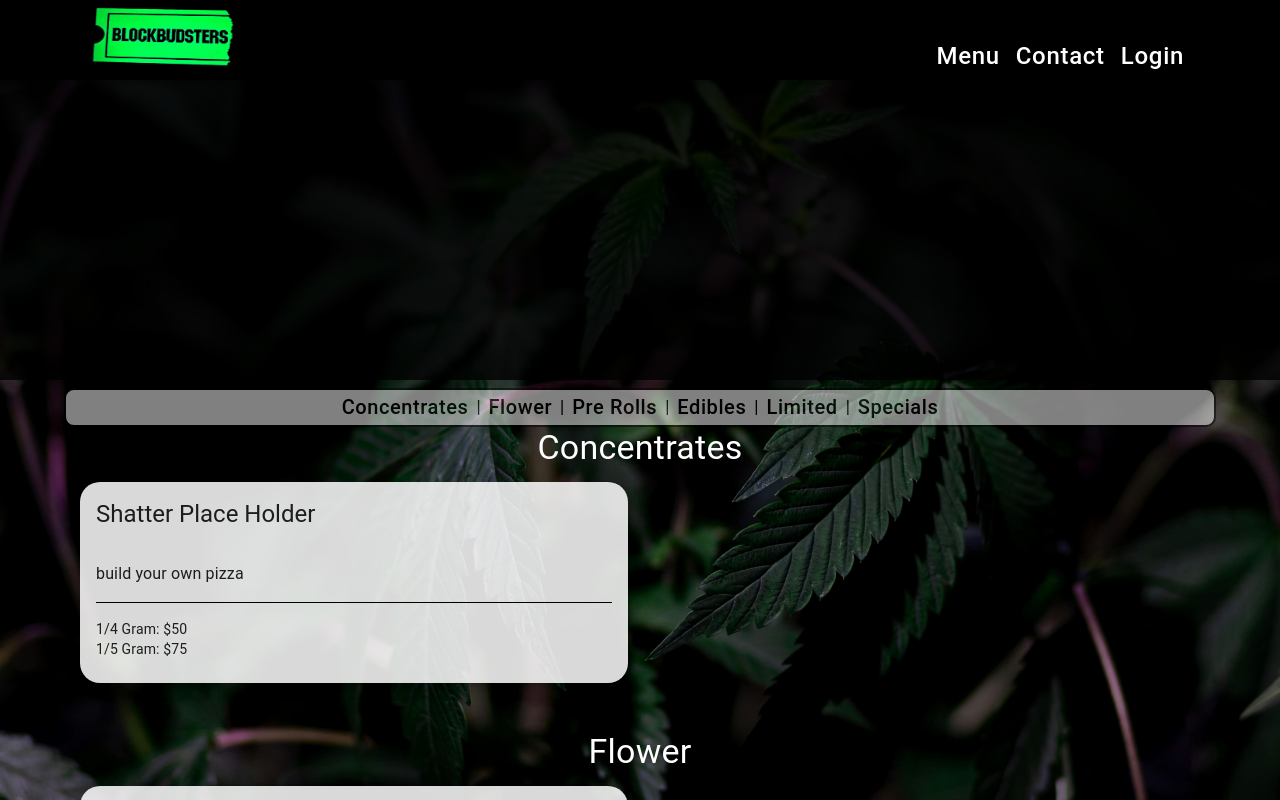
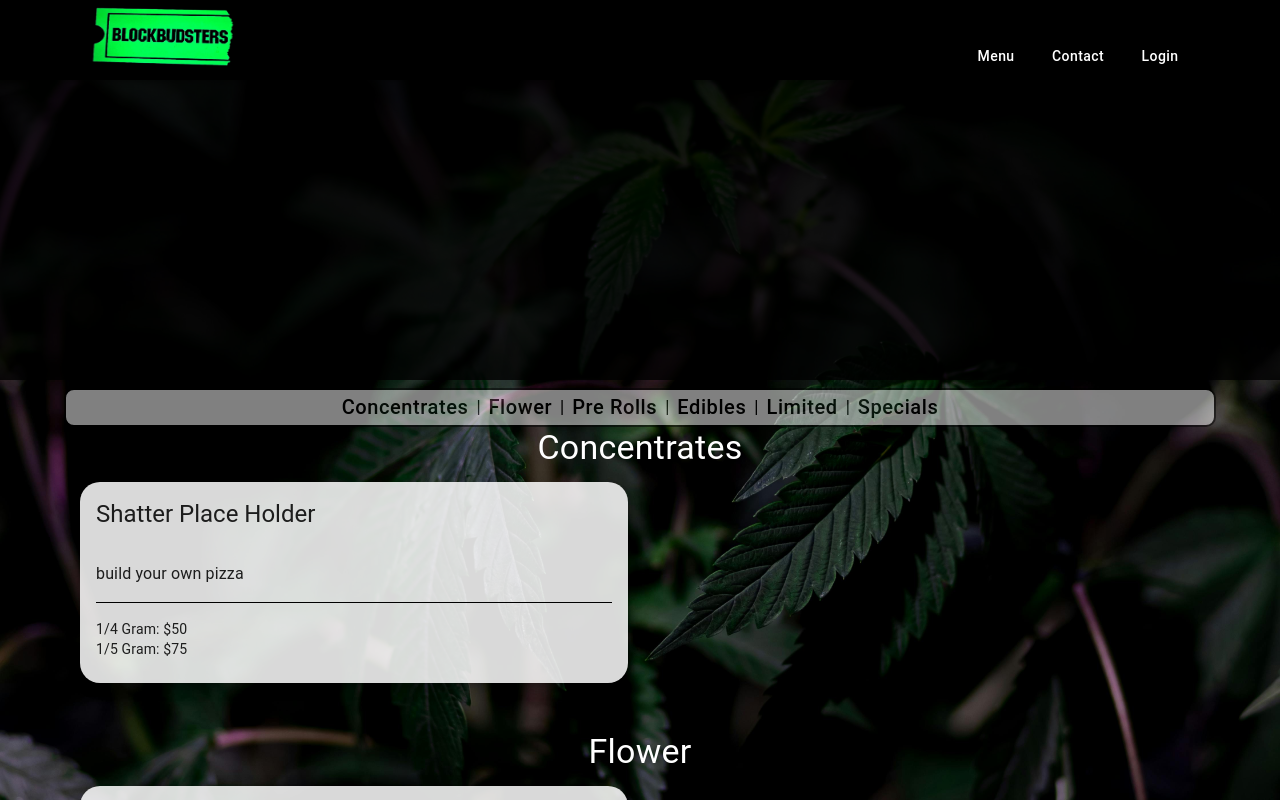
Before and after one commit to TimL94/BlockBudsters, a React (Vite) app in the folder client/: page /Menu in a window 1280 px wide. Both pictures are taken after a click on the button "YES". Shown: the top 800 px of the page. Built offline with nearby package versions, Linux system fonts and the light colour scheme.

Commit message:
fixed nav

```diff
--- a/client/src/components/Navbar.jsx
+++ b/client/src/components/Navbar.jsx
@@ -19,20 +19,18 @@ import {
   RestaurantMenu as RestarauntMenuIcon,
   Event as EventIcon,
   LocalPizza as PizzaIcon,
-  EditCalendar as BookingIcon,
   ContactPhone as ContactIcon,
   Login as LoginIcon
 } from '@mui/icons-material';
 import Auth from '../utils/auth';
 
-import logo from  '../assets/images/BlockBudsters.png';
-
-
-const pages = [ 'Menu', 'Contact', 'Login'] ;
+import logo from '../assets/images/BlockBudsters.png';
 
 function ResponsiveAppBar() {
-  const handleCloseNavMenu = () => {
-    setAnchorElNav(null);
+  const [open, setOpen] = React.useState(false);
+
+  const toggleDrawer = (newOpen) => () => {
+    setOpen(newOpen);
   };
 
   const logout = (event) => {
@@ -40,16 +38,10 @@ function ResponsiveAppBar() {
     Auth.logout();
   };
 
-
-  const [open, setOpen] = React.useState(false);
-
-  const toggleDrawer = (newOpen) => () => {
-    setOpen(newOpen);
-  };
-  const buttonStyles = {textDecoration:'none', color:'inherit', textTransform:'none'};
+  const buttonStyles = { textDecoration: 'none', color: 'inherit', textTransform: 'none' };
 
   const DrawerList = (
-    <Box sx={{ width: 250}} role="presentation" onClick={toggleDrawer(false)}>
+    <Box sx={{ width: 250 }} role="presentation" onClick={toggleDrawer(false)}>
       <List>
         <ListItem disablePadding>
           <Button
@@ -62,12 +54,11 @@ function ResponsiveAppBar() {
             <ListItemIcon>
               <RestarauntMenuIcon />
             </ListItemIcon>
-            <ListItemText>
-              Menu
-            </ListItemText>
+            <ListItemText>Menu</ListItemText>
           </Button>
         </ListItem>
-        {Auth.loggedIn() ?
+
+        {Auth.loggedIn() && (
           <ListItem disablePadding>
             <Button
               sx={buttonStyles}
@@ -78,14 +69,12 @@ function ResponsiveAppBar() {
               <ListItemIcon>
                 <PizzaIcon />
               </ListItemIcon>
-            <ListItemText>
-              Order Online
-            </ListItemText>
+              <ListItemText>Order Online</ListItemText>
             </Button>
-        </ListItem> :
-        null
-        }
-        {Auth.loggedIn() && Auth.isAdmin() ?
+          </ListItem>
+        )}
+
+        {Auth.loggedIn() && Auth.isAdmin() && (
           <ListItem disablePadding>
             <Button
               sx={buttonStyles}
@@ -96,14 +85,14 @@ function ResponsiveAppBar() {
               <ListItemIcon>
                 <EventIcon />
               </ListItemIcon>
-            <ListItemText>
-              Inventory
-            </ListItemText>
+              <ListItemText>Inventory</ListItemText>
             </Button>
-        </ListItem> : null}
+          </ListItem>
+        )}
       </List>
 
       <Divider />
+
       <List>
         <ListItem disablePadding>
           <Button
@@ -115,17 +104,14 @@ function ResponsiveAppBar() {
             <ListItemIcon>
               <ContactIcon />
             </ListItemIcon>
-            <ListItemText>
-              Contact
-            </ListItemText>
+            <ListItemText>Contact</ListItemText>
           </Button>
         </ListItem>
-
       </List>
 
       <Divider />
       <List>
-        {!Auth.loggedIn() ?
+        {!Auth.loggedIn() ? (
           <ListItem disablePadding>
             <Button
               sx={buttonStyles}
@@ -136,33 +122,30 @@ function ResponsiveAppBar() {
               <ListItemIcon>
                 <LoginIcon />
               </ListItemIcon>
-              <ListItemText>
-                Login
-              </ListItemText>
+              <ListItemText>Login</ListItemText>
             </Button>
-        </ListItem> :
+          </ListItem>
+        ) : (
           <ListItem disablePadding>
             <Button
-            sx={{ ...buttonStyles}}
+              sx={buttonStyles}
               onClick={logout}
               width='100%'
             >
               <ListItemIcon>
                 <LoginIcon />
               </ListItemIcon>
-              <ListItemText>
-                Logout
-              </ListItemText>
+              <ListItemText>Logout</ListItemText>
             </Button>
           </ListItem>
-  }
+        )}
       </List>
     </Box>
   );
 
   return (
     <Box sx={{ display: 'flex', justifyContent: 'center', width: '100%' }}>
-      <AppBar position="static" sx={{ maxWidth: { mb: '100vw', md: '100vw', maxHeight:'150px', background: 'black'}}}>
+      <AppBar position="static" sx={{ maxWidth: '100vw', maxHeight: '150px', background: 'black' }}>
         <Container width='100vw'>
           <Toolbar>
             <Typography
@@ -171,12 +154,12 @@ function ResponsiveAppBar() {
               component={Link}
               href="/"
               sx={{
-                display: { xs: 'none', lg: 'flex', md:'flex' },
-                mt: .3,
-                mb: .3
+                display: { xs: 'none', lg: 'flex', md: 'flex' },
+                mt: 0.3,
+                mb: 0.3
               }}
             >
-              <img src={logo} style={{width:'150px', height:'75px' }}/>
+              <img src={logo} style={{ width: '150px', height: '75px' }} />
             </Typography>
             <Typography
               variant="h5"
@@ -186,33 +169,47 @@ function ResponsiveAppBar() {
               sx={{
                 display: { xs: 'flex', md: 'none' },
                 flexGrow: 0,
-                ml:-2,
-                mb:.2,
-                mt:.2
+                ml: -2,
+                mb: 0.2,
+                mt: 0.2
               }}
             >
-              <img src={logo} style={{width:'150x', height:'75px' }}/>
+              <img src={logo} style={{ width: '150px', height: '75px' }} />
             </Typography>
-            <Box sx={{ flexGrow: 1, display: { xs: 'flex', md: 'none', justifyContent:'flex-end' }, mr: -2 }}>
+            <Box sx={{ flexGrow: 1, display: { xs: 'flex', md: 'none', justifyContent: 'flex-end' }, mr: -2 }}>
               <Button onClick={toggleDrawer(true)} color='inherit'>
                 <MenuIcon />
               </Button>
-              <Drawer open={open} onClose={toggleDrawer(false)} anchor='right' >
+              <Drawer open={open} onClose={toggleDrawer(false)} anchor='right'>
                 {DrawerList}
               </Drawer>
             </Box>
-            <Box sx={{ flexGrow: 1, display: { xs: 'none', md: 'flex', justifyContent: 'flex-end', alignItems: 'flex-end' }, mt:-1, mb:-5}}>
-              {pages.map((page) => (
-                <Button
-                  key={page}
-                  onClick={handleCloseNavMenu}
-                  component={Link}
-                  href={`/${page}`}
-                  sx={{ my: 1, color: 'white', display: 'block', textDecoration: 'none', textTransform: 'none', fontSize:'1.5rem' }}
+
+            {/* Desktop Links */}
+            <Box
+              sx={{
+                flexGrow: 1,
+                display: { xs: 'none', md: 'flex' },
+                justifyContent: 'flex-end',
+                alignItems: 'center',
+                gap: 2,
+                mt: -1,
+                mb: -5
+              }}
             >
-                  {page}
-                </Button>
-              ))}
+              <Button component={Link} href="/Menu" sx={buttonStyles}>Menu</Button>
+              <Button component={Link} href="/Contact" sx={buttonStyles}>Contact</Button>
+              {!Auth.loggedIn() ? (
+                <Button component={Link} href="/Login" sx={buttonStyles}>Login</Button>
+              ) : (
+                <>
+                  <Button component={Link} href="/Order" sx={buttonStyles}>Order Online</Button>
+                  {Auth.isAdmin() && (
+                    <Button component={Link} href="/Inventory" sx={buttonStyles}>Inventory</Button>
+                  )}
+                  <Button onClick={logout} sx={buttonStyles}>Logout</Button>
+                </>
+              )}
             </Box>
           </Toolbar>
         </Container>
```
Lines whose indentation alone changed are shown as unchanged.
